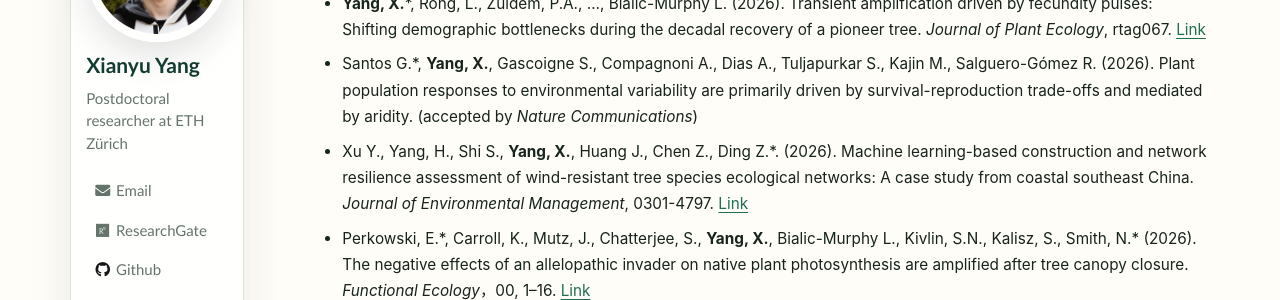
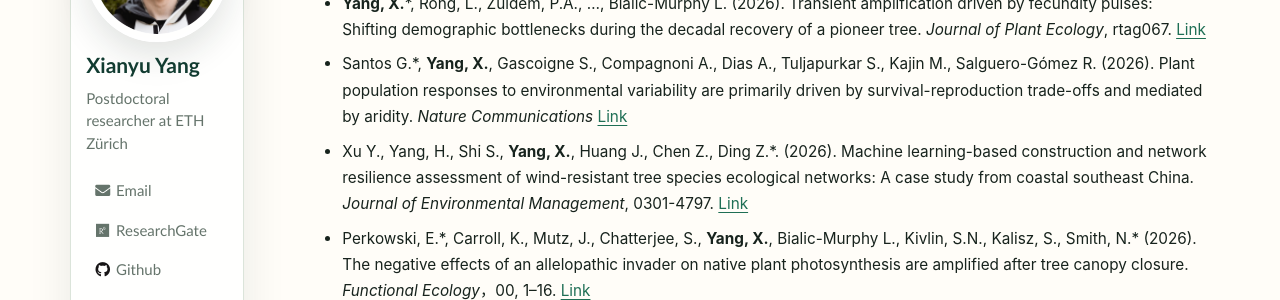
Before and after one commit to Xianyu-Yang/xianyu-yang.github.io, a Jekyll site: the page built from _pages/publications.md, in a window 1280 px wide and 900 px high, scrolled down 998 px. Shown: the part 206-506 px from the top of the window. Built offline with Jekyll 4.4.1, drawn with Linux system fonts in a browser that asks for light colours; some web fonts are replaced.

Commit message:
Update publications.md

```diff
--- a/_pages/publications.md
+++ b/_pages/publications.md
@@ -48,7 +48,7 @@ author_profile: true
 2026
 -	**Yang, X.**\*, Rong, L., Zuidem, P.A., ..., Bialic-Murphy L. (2026). Transient amplification driven by fecundity pulses: Shifting demographic bottlenecks during the decadal recovery of a pioneer tree. _Journal of Plant Ecology_, rtag067. [Link](https://academic.oup.com/jpe/advance-article/doi/10.1093/jpe/rtag067/8586255?utm_source=authortollfreelink&utm_campaign=jpe&utm_medium=email&guestAccessKey=){:target="_blank"}
 
--	Santos G.\*, **Yang, X.**, Gascoigne S., Compagnoni A., Dias A., Tuljapurkar S., Kajin M., Salguero-Gómez R. (2026). Plant population responses to environmental variability are primarily driven by survival-reproduction trade-offs and mediated by aridity. (accepted by _Nature Communications_)
+-	Santos G.\*, **Yang, X.**, Gascoigne S., Compagnoni A., Dias A., Tuljapurkar S., Kajin M., Salguero-Gómez R. (2026). Plant population responses to environmental variability are primarily driven by survival-reproduction trade-offs and mediated by aridity. _Nature Communications_ [Link](https://www.nature.com/articles/s41467-026-73720-x#citeas){:target="_blank"}
 
 -	Xu Y., Yang, H., Shi S., **Yang, X.**, Huang J., Chen Z., Ding Z.\*. (2026). Machine learning-based construction and network resilience assessment of wind-resistant tree species ecological networks: A case study from coastal southeast China. _Journal of Environmental Management_, 0301-4797. [Link](https://www.sciencedirect.com/science/article/pii/S0301479726007723?dgcid=coauthor){:target="_blank"}
 
```
